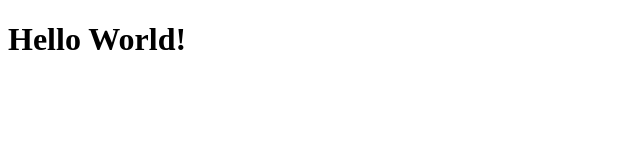
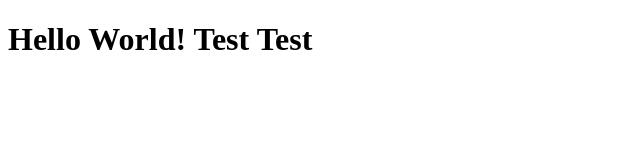
Before and after one commit to kaiseronn/coursera-test, a plain HTML site: page site/index.html in a window 1280 px wide. Shown: the whole page, without its empty margins (0-640 px from the left). Drawn offline with Linux system fonts and the light colour scheme.

Commit message:
Message on Index.html

```diff
--- a/site/index.html
+++ b/site/index.html
@@ -4,6 +4,6 @@
 	<title>Hello World!</title>
 </head>
 <body>
-<h1>Hello World!</h1>
+<h1>Hello World! Test Test</h1>
 </body>
 </html>
```
